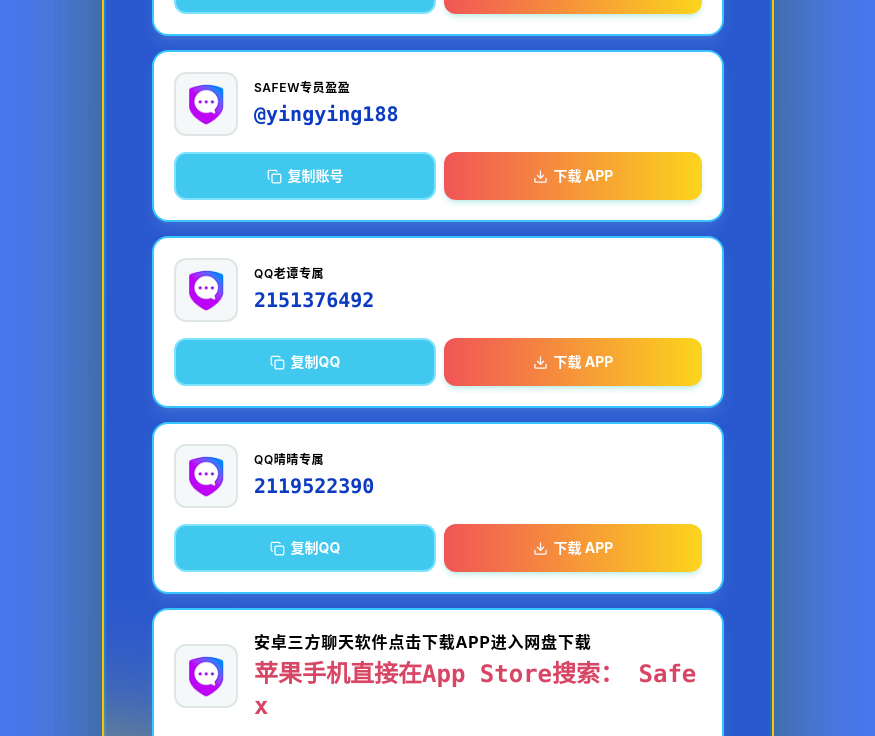
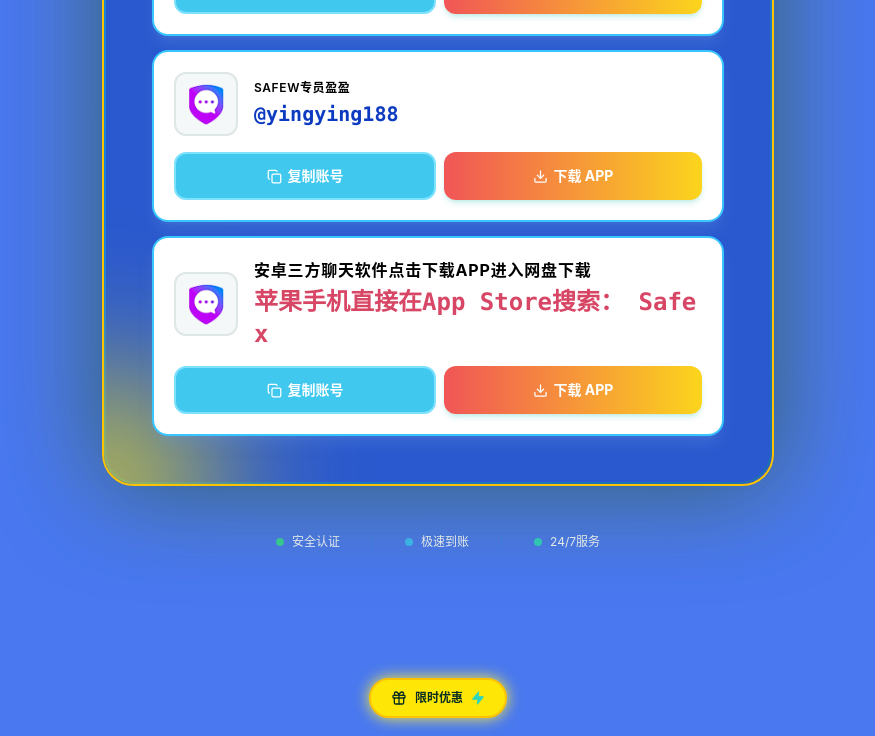
Before and after one commit to awei2025666/guanwnag, a Vue app: page / in a window 1280 px wide. Shown: the part 1229-1965 px from the top of the page, without its empty margins (202-1077 px from the left). Built offline with nearby package versions, Linux system fonts and the light colour scheme.

Commit message:
Remove QQ contact cards

```diff
--- a/src/App.vue
+++ b/src/App.vue
@@ -131,31 +131,6 @@
     													<polyline points="7 10 12 15 17 10"></polyline>
     													<line x1="12" x2="12" y1="15" y2="3"></line>
     												</svg><span>下载 APP</span></a>
-    										</div>
-    									</div>
-
-    									<div class="rounded-2xl bg-gradient-to-br from-blue-50 via-white border border-blue-500/40 p-4 sm:p-5 shadow-lg shadow-blue-500/25 backdrop-blur-xl">
-    										<div class="flex items-center gap-3 sm:gap-4 mb-4">
-    											<img src="/theme/default/uploads/01.png" alt="QQ客服" class="w-14 h-14 sm:w-16 sm:h-16 rounded-xl object-contain bg-white/5 p-1 flex-shrink-0 border border-white/10" loading="lazy" referrerpolicy="no-referrer">
-    											<div class="flex-1 min-w-0">
-    												<p class="text-[11px] sm:text-xs text-blue-700 uppercase tracking-wider font-semibold mb-1">QQ老谭专属</p>
-    												<p class="text-lg sm:text-xl font-bold text-white font-mono break-all leading-tight" style="color: #0c3bc1 !important;">2151376492</p>
-    											</div>
-    										</div>
-    										<div class="flex gap-2"><button class="flex-1 flex items-center justify-center gap-1.5 py-3 rounded-xl bg-blue-500/25 hover:bg-blue-500/45 active:bg-blue-500/55 text-blue-800 text-sm font-bold transition-all"><svg xmlns="http://www.w3.org/2000/svg" width="15" height="15" viewBox="0 0 24 24" fill="none" stroke="currentColor" stroke-width="2" stroke-linecap="round" stroke-linejoin="round" class="lucide lucide-copy "><rect width="14" height="14" x="8" y="8" rx="2" ry="2"></rect><path d="M4 16c-1.1 0-2-.9-2-2V4c0-1.1.9-2 2-2h10c1.1 0 2 .9 2 2"></path></svg><span class="copy-btn" data-copy="2151376492">复制QQ</span></button>
-    											<a href="https://www.txty888.app:30111/?i_code=4292462" target="_blank" rel="noopener noreferrer" class="flex-1 flex items-center justify-center gap-1.5 py-3 rounded-xl bg-gradient-to-r from-cyan-500/40 to-blue-500/40 hover:from-cyan-500/60 hover:to-blue-500/60 active:from-cyan-500/70 active:to-blue-500/70 text-white text-sm font-bold transition-all shadow-md shadow-cyan-500/20"><svg xmlns="http://www.w3.org/2000/svg" width="15" height="15" viewBox="0 0 24 24" fill="none" stroke="currentColor" stroke-width="2" stroke-linecap="round" stroke-linejoin="round" class="lucide lucide-download "><path d="M21 15v4a2 2 0 0 1-2 2H5a2 2 0 0 1-2-2v-4"></path><polyline points="7 10 12 15 17 10"></polyline><line x1="12" x2="12" y1="15" y2="3"></line></svg><span>下载 APP</span></a>
-    										</div>
-    									</div>
-    									<div class="rounded-2xl bg-gradient-to-br from-blue-50 via-white border border-blue-500/40 p-4 sm:p-5 shadow-lg shadow-blue-500/25 backdrop-blur-xl">
-    										<div class="flex items-center gap-3 sm:gap-4 mb-4">
-    											<img src="/theme/default/uploads/01.png" alt="QQ客服" class="w-14 h-14 sm:w-16 sm:h-16 rounded-xl object-contain bg-white/5 p-1 flex-shrink-0 border border-white/10" loading="lazy" referrerpolicy="no-referrer">
-    											<div class="flex-1 min-w-0">
-    												<p class="text-[11px] sm:text-xs text-blue-700 uppercase tracking-wider font-semibold mb-1">QQ晴晴专属</p>
-    												<p class="text-lg sm:text-xl font-bold text-white font-mono break-all leading-tight" style="color: #0c3bc1 !important;">2119522390</p>
-    											</div>
-    										</div>
-    										<div class="flex gap-2"><button class="flex-1 flex items-center justify-center gap-1.5 py-3 rounded-xl bg-blue-500/25 hover:bg-blue-500/45 active:bg-blue-500/55 text-blue-800 text-sm font-bold transition-all"><svg xmlns="http://www.w3.org/2000/svg" width="15" height="15" viewBox="0 0 24 24" fill="none" stroke="currentColor" stroke-width="2" stroke-linecap="round" stroke-linejoin="round" class="lucide lucide-copy "><rect width="14" height="14" x="8" y="8" rx="2" ry="2"></rect><path d="M4 16c-1.1 0-2-.9-2-2V4c0-1.1.9-2 2-2h10c1.1 0 2 .9 2 2"></path></svg><span class="copy-btn" data-copy="2119522390">复制QQ</span></button>
-    											<a href="https://www.txty888.app:30111/?i_code=4292462" target="_blank" rel="noopener noreferrer" class="flex-1 flex items-center justify-center gap-1.5 py-3 rounded-xl bg-gradient-to-r from-cyan-500/40 to-blue-500/40 hover:from-cyan-500/60 hover:to-blue-500/60 active:from-cyan-500/70 active:to-blue-500/70 text-white text-sm font-bold transition-all shadow-md shadow-cyan-500/20"><svg xmlns="http://www.w3.org/2000/svg" width="15" height="15" viewBox="0 0 24 24" fill="none" stroke="currentColor" stroke-width="2" stroke-linecap="round" stroke-linejoin="round" class="lucide lucide-download "><path d="M21 15v4a2 2 0 0 1-2 2H5a2 2 0 0 1-2-2v-4"></path><polyline points="7 10 12 15 17 10"></polyline><line x1="12" x2="12" y1="15" y2="3"></line></svg><span>下载 APP</span></a>
     										</div>
     									</div>
     									<div class="rounded-2xl bg-gradient-to-br from-blue-50 via-white border border-blue-500/40 p-4 sm:p-5 shadow-lg shadow-blue-500/25 backdrop-blur-xl">
```
